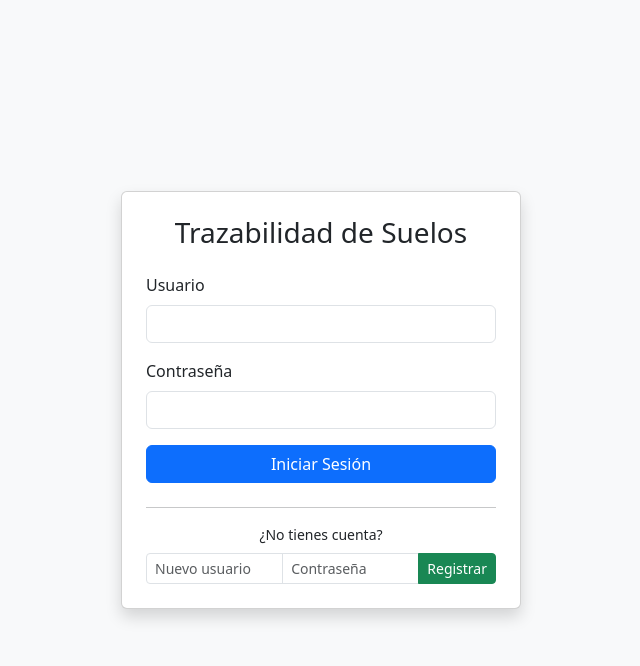
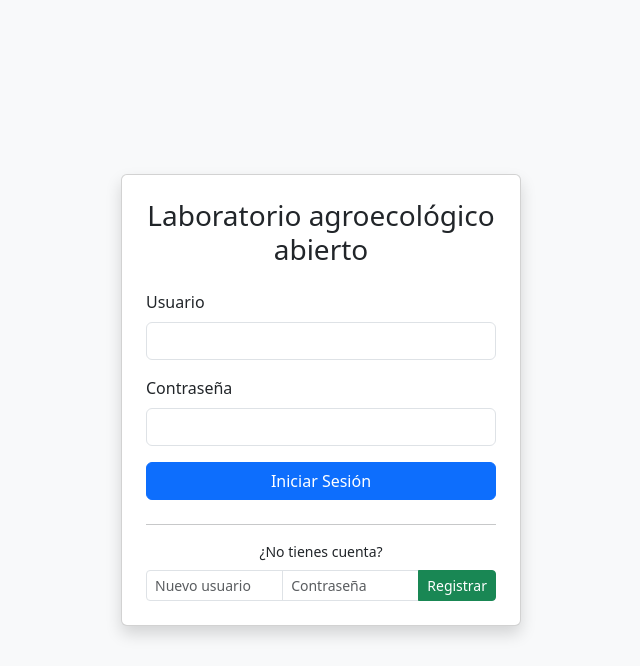
Before and after one commit to fmcanoc/Lab-agroecologico, a Flask app: page /login in a window 1280 px wide. Shown: the top 666 px of the page, without its empty margins (319-959 px from the left). Run offline with Flask 3, Linux system fonts and the light colour scheme; some libraries are stand-ins or nearby versions.

Commit message:
Update login.html

```diff
--- a/templates/login.html
+++ b/templates/login.html
@@ -2,13 +2,13 @@
 <html lang="es">
 <head>
     <meta charset="UTF-8">
-    <title>Ingresar - Sistema de Suelos</title>
+    <title>Ingresar - Lab agroecológico</title>
     <link href="https://cdn.jsdelivr.net/npm/bootstrap@5.3.0/dist/css/bootstrap.min.css" rel="stylesheet">
 </head>
 <body class="bg-light d-flex align-items-center justify-content-center" style="height: 100vh;">
 
     <div class="card shadow p-4" style="width: 400px;">
-        <h3 class="text-center mb-4">Trazabilidad de Suelos</h3>
+        <h3 class="text-center mb-4">Laboratorio agroecológico abierto</h3>
 
         {% with messages = get_flashed_messages(with_categories=true) %}
           {% if messages %}
```
